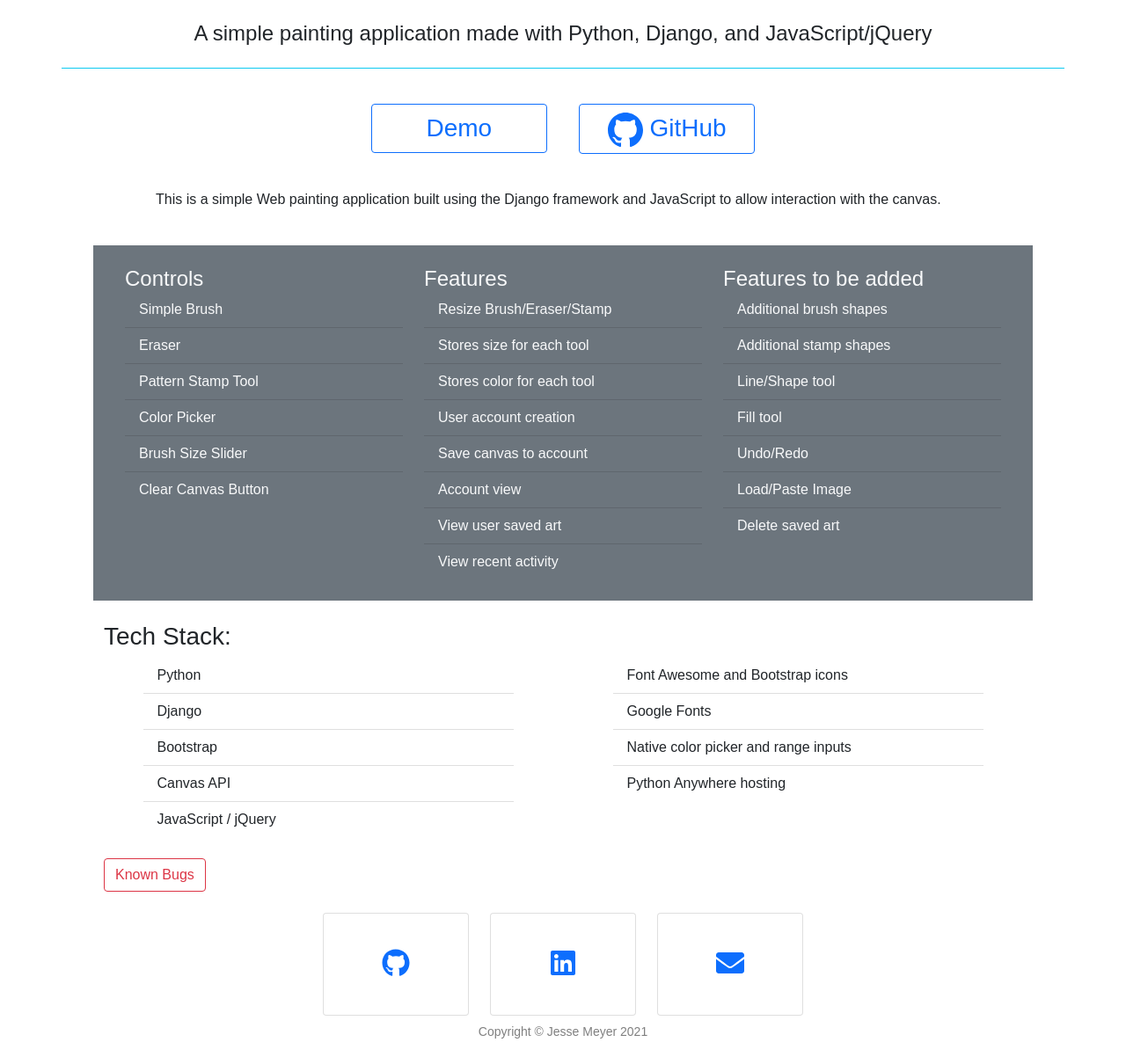
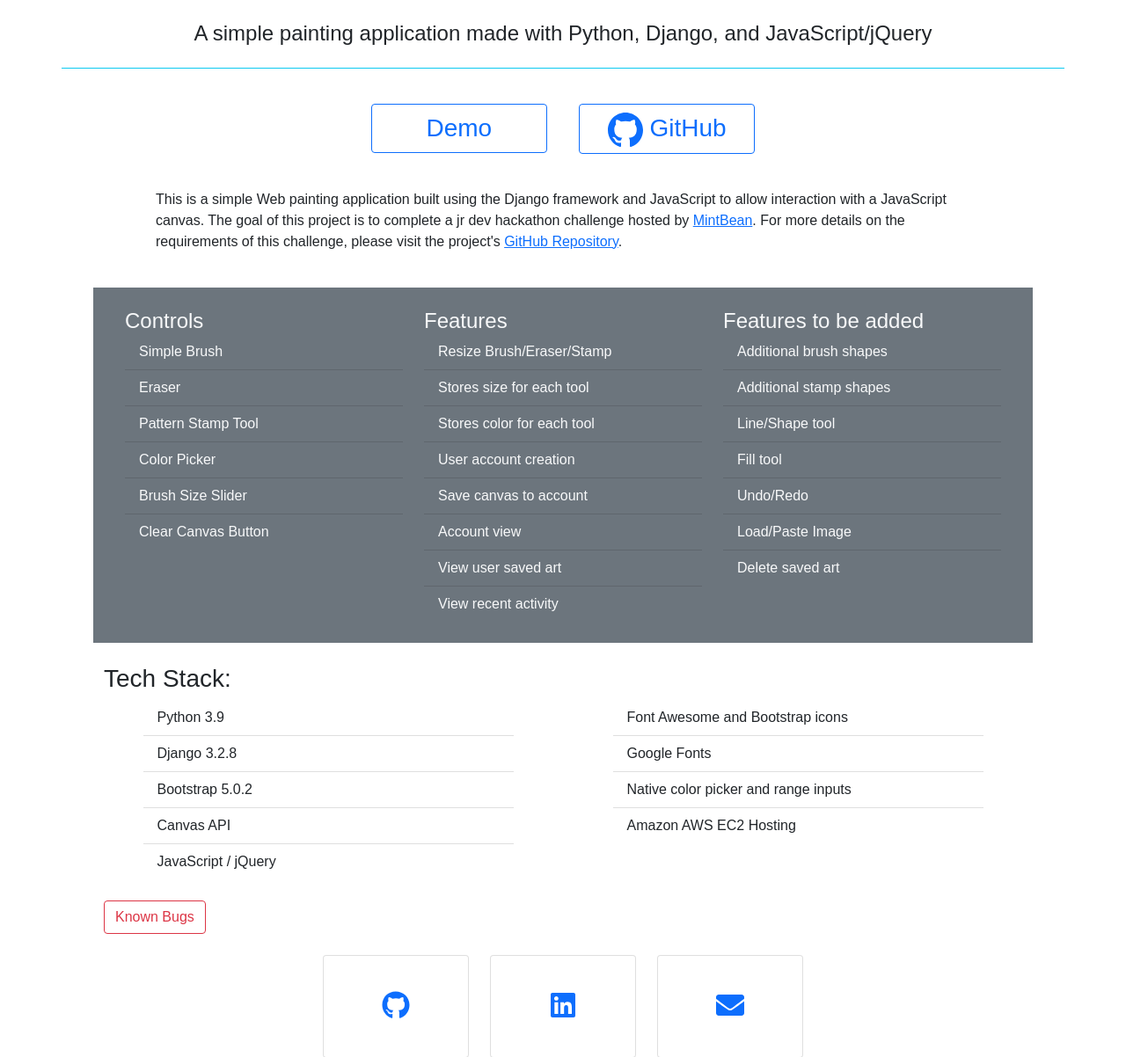
Before and after one commit to GuardianBob/PaintApp, a Django app: page / in a window 1280 px wide. Shown: the part 217-1419 px from the top of the page at 88% size. Before the commit the page ends 1398 px from the top, so only its background shows below. Run offline with Django 3.2, Linux system fonts and the light colour scheme; some web fonts are replaced.

Commit message:
Update index.html

```diff
--- a/pyPaint/templates/index.html
+++ b/pyPaint/templates/index.html
@@ -33,7 +33,10 @@
         <div class="row justify-content-center mt-4">
             <div class="col-md-10 text-left ">
                 <p>
-                    This is a simple Web painting application built using the Django framework and JavaScript to allow interaction with the canvas.
+                    This is a simple Web painting application built using the Django framework and JavaScript to allow interaction with a JavaScript canvas.
+                    The goal of this project is to complete a jr dev hackathon challenge hosted by <a href="https://mintbean.io" target="_blank" alt="MintBean.io">MintBean</a>.  For more
+                    details on the requirements of this challenge, please visit the project's
+                    <a href="https://github.com/GuardianBob/PaintApp" target="_blank" alt="PaintApp Repository">GitHub Repository</a>.
 
                 </p>
             </div>
@@ -86,9 +89,9 @@
                 <div class="row">
                     <span class="col-md-5 mx-auto">
                         <ul class="list-group list-group-flush">
-                            <li class="list-group-item">Python</li>
-                            <li class="list-group-item">Django</li>
-                            <li class="list-group-item">Bootstrap</li>
+                            <li class="list-group-item">Python 3.9</li>
+                            <li class="list-group-item">Django 3.2.8</li>
+                            <li class="list-group-item">Bootstrap 5.0.2</li>
                             <li class="list-group-item">Canvas API</li>
                             <li class="list-group-item">JavaScript / jQuery</li>
                         </ul>
@@ -98,7 +101,7 @@
                             <li class="list-group-item">Font Awesome and Bootstrap icons</li>
                             <li class="list-group-item">Google Fonts</li>
                             <li class="list-group-item">Native color picker and range inputs</li>
-                            <li class="list-group-item">Python Anywhere hosting</li>
+                            <li class="list-group-item">Amazon AWS EC2 Hosting</li>
                         </ul>
                     </span>
                 </div>
```
